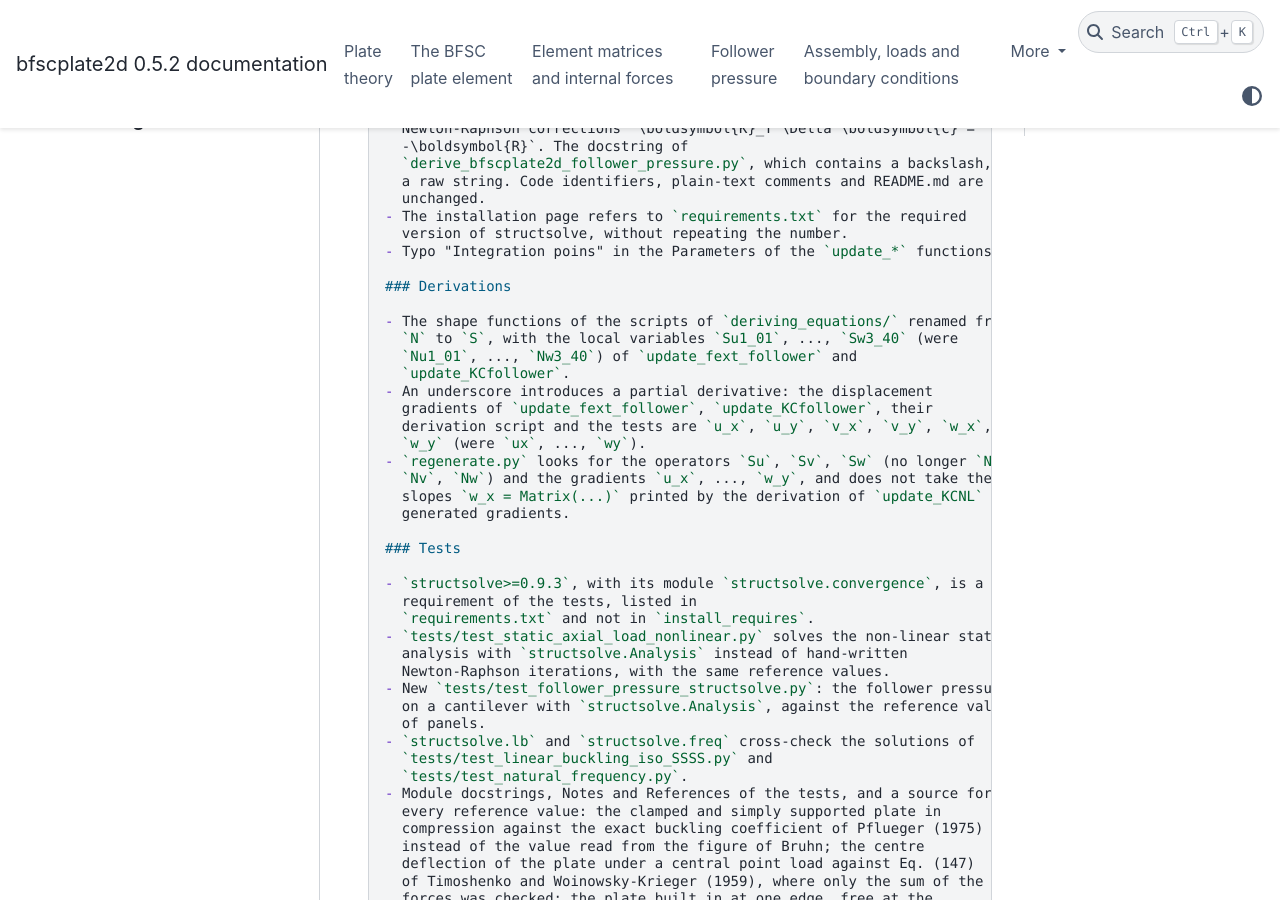
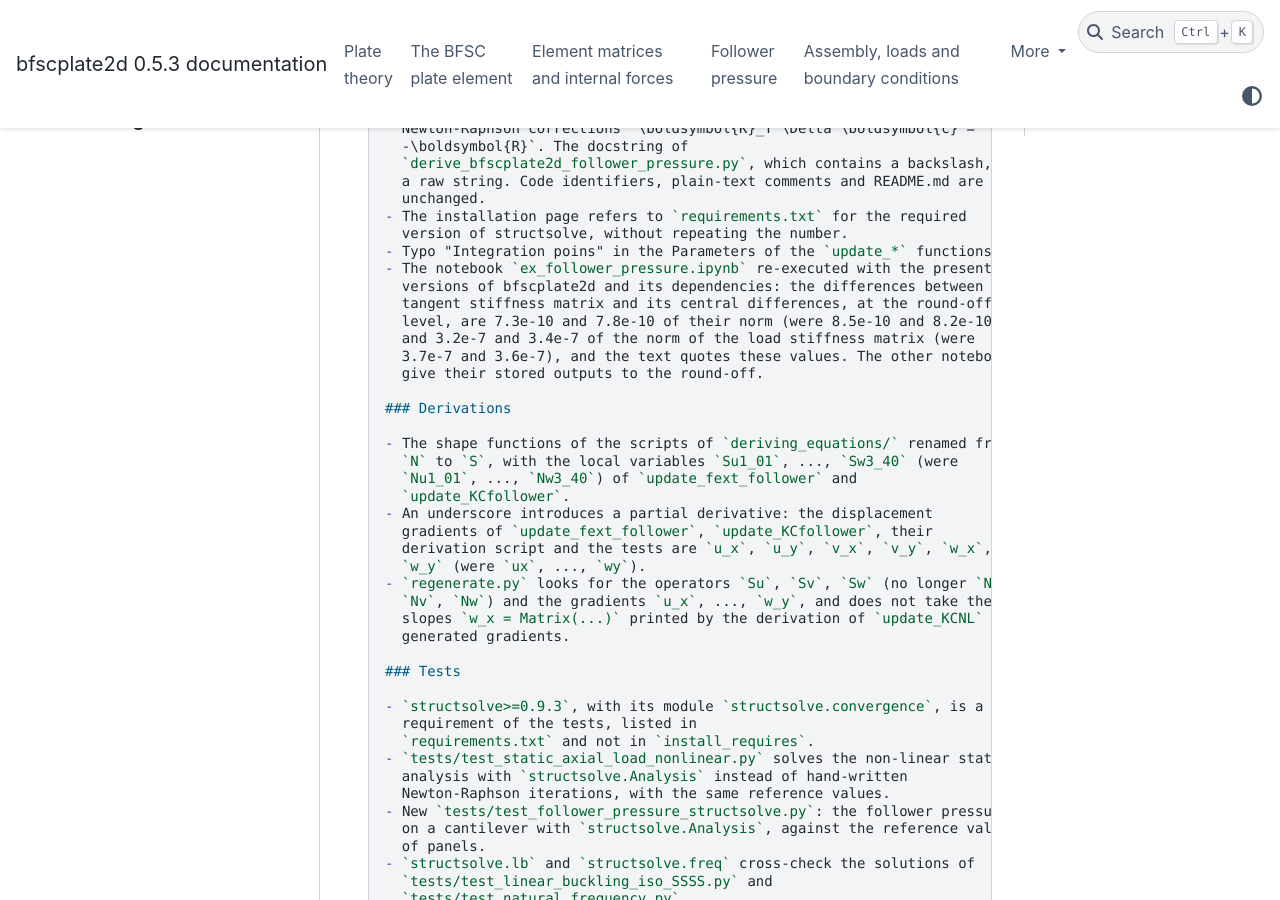
Before and after one commit to saullocastro/bfscplate2d, a Sphinx documentation site: the page built from doc/source/changelog.rst, in a window 1280 px wide and 900 px high, scrolled down 1895 px. Built offline with Sphinx 7.4.7 and the PyData theme 0.15.4, drawn with Linux system fonts in a browser that asks for light colours; pages that are not in the unit, such as notebooks, are missing from menus; the version number is read from the project's files by our own code; some of the changed text lies outside the part shown.

Commit message:
REL: version 0.5.3
Version and release date (the previous patch release merged into this one) in pyproject.toml, CITATION.cff, README.md, CHANGELOG.md and the citation of the documentation.

```diff
--- a/CHANGELOG.md
+++ b/CHANGELOG.md
@@ -2,7 +2,7 @@
 
 The dates of the released versions are those of their tagged commits.
 
-## 0.5.2 (2026-11-26)
+## 0.5.3 (2026-11-28)
 
 ### Breaking
 
@@ -102,6 +102,13 @@ The dates of the released versions are those of their tagged commits.
 - The installation page refers to `requirements.txt` for the required
   version of structsolve, without repeating the number.
 - Typo "Integration poins" in the Parameters of the `update_*` functions.
+- The notebook `ex_follower_pressure.ipynb` re-executed with the present
+  versions of bfscplate2d and its dependencies: the differences between the
+  tangent stiffness matrix and its central differences, at the round-off
+  level, are 7.3e-10 and 7.8e-10 of their norm (were 8.5e-10 and 8.2e-10)
+  and 3.2e-7 and 3.4e-7 of the norm of the load stiffness matrix (were
+  3.7e-7 and 3.6e-7), and the text quotes these values. The other notebooks
+  give their stored outputs to the round-off.
 
 ### Derivations
 
--- a/doc/source/index.rst
+++ b/doc/source/index.rst
@@ -107,7 +107,7 @@ License
 Citing this library
 -------------------
 
-Saullo G. P. Castro (2026). Implementation of the BFSC plate finite element in 2D (Version 0.5.2). https://github.com/saullocastro/bfscplate2d.
+Saullo G. P. Castro (2026). Implementation of the BFSC plate finite element in 2D (Version 0.5.3). https://github.com/saullocastro/bfscplate2d.
 
 In BibTeX:
 
@@ -117,7 +117,7 @@ In BibTeX:
       author  = {Castro, Saullo G. P.},
       title   = {Implementation of the BFSC plate finite element in 2D},
       year    = {2026},
-      version = {0.5.2},
+      version = {0.5.3},
       url     = {https://github.com/saullocastro/bfscplate2d}
     }
 
--- a/pyproject.toml
+++ b/pyproject.toml
@@ -8,7 +8,7 @@ build-backend = "setuptools.build_meta"
 
 [project]
 name = "bfscplate2d"
-version = "0.5.2"
+version = "0.5.3"
 description = "Implementation of the BFSC plate finite element in 2D"
 readme = "README.md"
 license = "BSD-3-Clause"
```
Also changed, not shown: README.md (+4 -2 lines), 1 other file.
